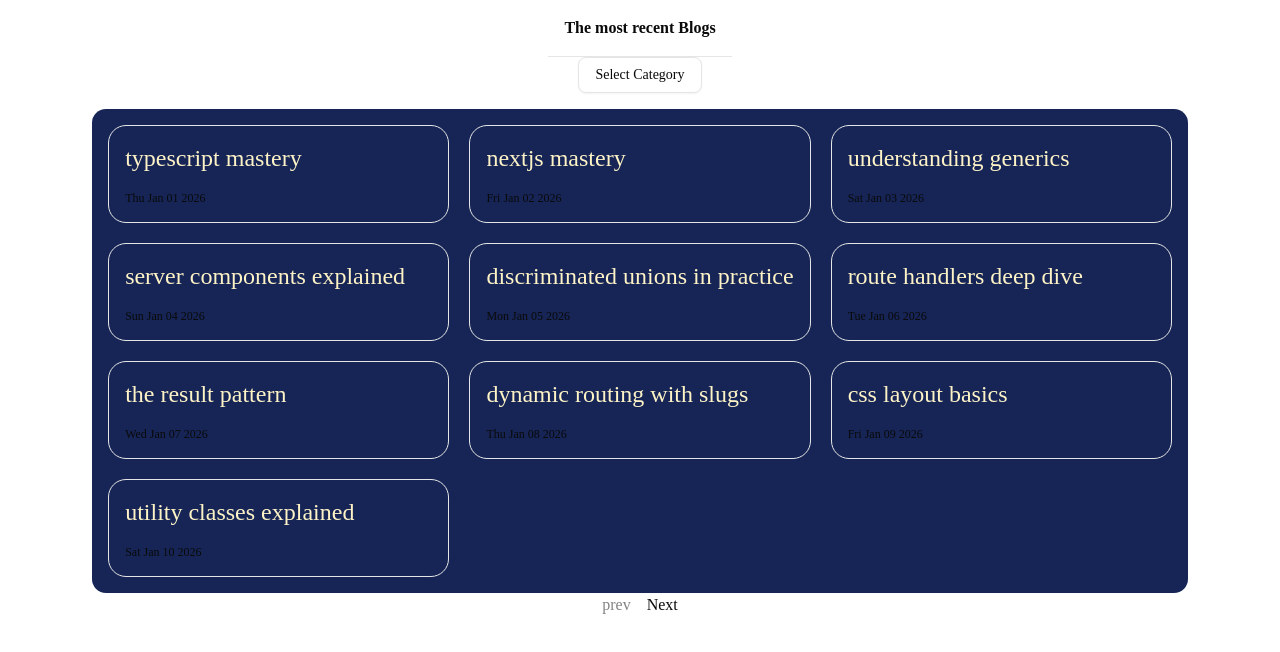
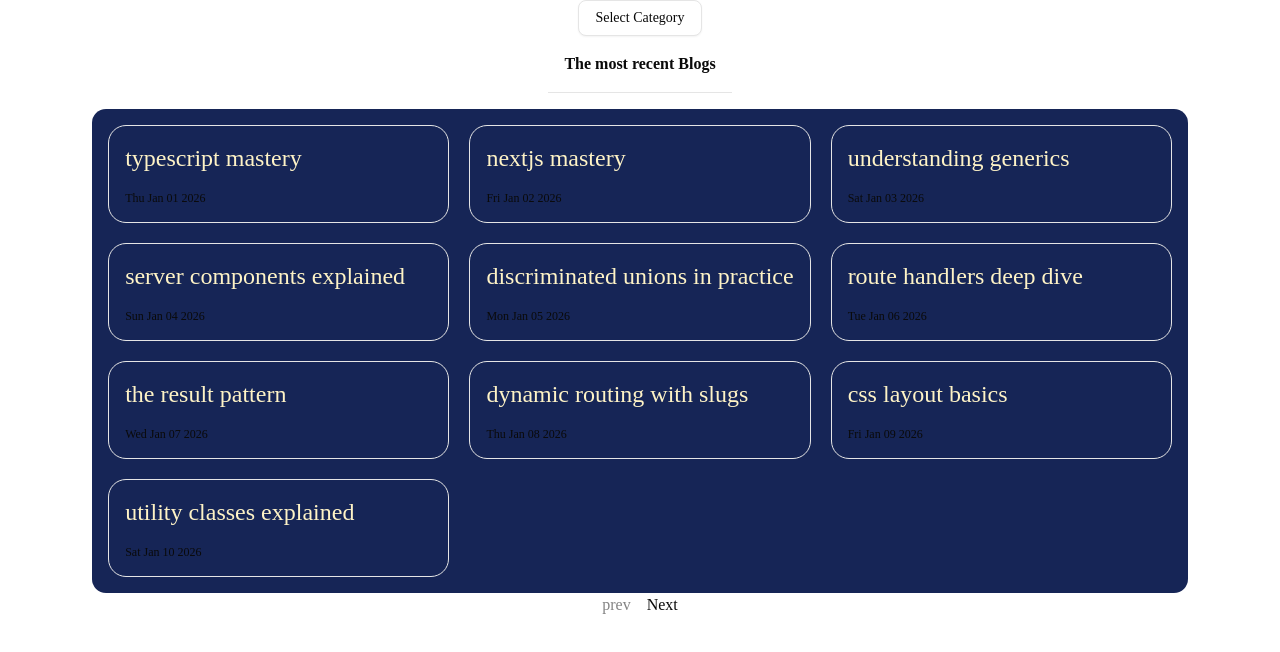
Before and after one commit to MostafaGamalBisher/Blog-App, a Next.js app: page /blog in a window 1280 px wide. Shown: the top 652 px of the page. Built offline with nearby package versions, Linux system fonts and the light colour scheme.

Commit message:
feat: add PaginatedBlogsList component for blog pagination and loading handling

```diff
--- /dev/null
+++ b/src/app/blog/_components/PaginatedBlogsList.tsx
@@ -0,0 +1,70 @@
+'use client';
+
+import Link from 'next/link';
+import { getBlogsFn } from '@/app/blog/utils/getBlogsFn';
+import { useQuery } from '@tanstack/react-query';
+import BlogsList from '@/app/blog/_components/BlogsList';
+
+interface PaginatedBlogsListProps {
+  page?: string;
+  category?: string;
+}
+
+export function PaginatedBlogsList({
+  page,
+  category,
+}: PaginatedBlogsListProps) {
+  const { data, isLoading, error } = useQuery({
+    queryKey: ['blogs', { page, category }],
+    queryFn: () => getBlogsFn({ page, category }),
+  });
+
+  const categoryQuery = category ? `&category=${category}` : '';
+
+  if (isLoading) {
+    return <p>loading...</p>;
+  }
+
+  if (error) {
+    return <p>{error.message}</p>;
+  }
+
+  if (!data) {
+    throw new Error('no data found');
+  }
+
+  const allBlogs = data.data;
+  const meta = data.meta;
+
+  if (allBlogs.length === 0) {
+    return (
+      <div>
+        <p>No Blogs to render</p>
+        <Link href={`/blog`}>
+          <h3 className="text-white">All Blogs</h3>
+        </Link>
+      </div>
+    );
+  }
+
+  return (
+    <>
+      <h2 className="border-b p-4 font-extrabold">The most recent Blogs</h2>
+
+      <BlogsList blogs={allBlogs} />
+
+      <div className="flex gap-4">
+        {meta.page === 1 ? (
+          <p className="pointer-events-none opacity-50 select-none">prev</p>
+        ) : (
+          <Link href={`/blog?page=${meta.page - 1}${categoryQuery}`}>Prev</Link>
+        )}
+        {meta.hasNextPage ? (
+          <Link href={`/blog?page=${meta.page + 1}${categoryQuery}`}>Next</Link>
+        ) : (
+          <p className="pointer-events-none opacity-50 select-none">Next</p>
+        )}
+      </div>
+    </>
+  );
+}
--- a/src/app/blog/page.tsx
+++ b/src/app/blog/page.tsx
@@ -1,8 +1,5 @@
-import Link from 'next/link';
-import BlogsList from '@/app/blog/_components/BlogsList';
-import { fetchData } from '@/app/blog/utils/fetchData';
-import { Blog, RawData, SentRawData } from '@/app/api/blogs/blogs';
-import { CategoriesList } from './_components/CategoriesList';
+import { CategoriesList } from '@/app/blog/_components/CategoriesList';
+import { PaginatedBlogsList } from '@/app/blog/_components/PaginatedBlogsList';
 
 interface BlogsListPageProps {
   searchParams: Promise<{ category?: string; page?: string }>;
@@ -15,61 +12,10 @@ export default async function BlogListPage({
 
   const categoryProps: string = category ?? 'all categories';
 
-  const categoryQuery = category ? `&category=${category}` : '';
-
-  const result = await fetchData<SentRawData<RawData[]>>(
-    `/api/blogs?page=${page ?? '1'}&limit=10${categoryQuery}`
+  return (
+    <div className="flex flex-col items-center justify-start">
+      <CategoriesList categoryProps={categoryProps} />
+      <PaginatedBlogsList page={page} category={category} />
+    </div>
   );
-
-  if (!result.ok) {
-    throw new Error(`Failed to fetch Blogs`);
-  }
-
-  const { data, meta } = result.data;
-
-  if (!meta) {
-    throw new Error(`meta data is not provided`);
-  }
-
-  const allBlogs: Blog[] = data.map((blog) => ({
-    ...blog,
-    date: new Date(blog.date),
-  }));
-
-  if (allBlogs.length === 0) {
-    return (
-      <div>
-        <p>No Blogs to render</p>
-        <Link href={`/blog`}>
-          <h3 className="text-white">All Blogs</h3>
-        </Link>
-      </div>
-    );
-  } else {
-    return (
-      <div className="flex flex-col items-center justify-start">
-        <h2 className="border-b p-4 font-extrabold">The most recent Blogs</h2>
-        <CategoriesList categoryProps={categoryProps} />
-
-        <BlogsList blogs={allBlogs} />
-
-        <div className="flex gap-4">
-          {meta.page === 1 ? (
-            <p className="pointer-events-none opacity-50 select-none">prev</p>
-          ) : (
-            <Link href={`/blog?page=${meta.page - 1}${categoryQuery}`}>
-              Prev
-            </Link>
-          )}
-          {meta.hasNextPage ? (
-            <Link href={`/blog?page=${meta.page + 1}${categoryQuery}`}>
-              Next
-            </Link>
-          ) : (
-            <p className="pointer-events-none opacity-50 select-none">Next</p>
-          )}
-        </div>
-      </div>
-    );
-  }
 }
```
